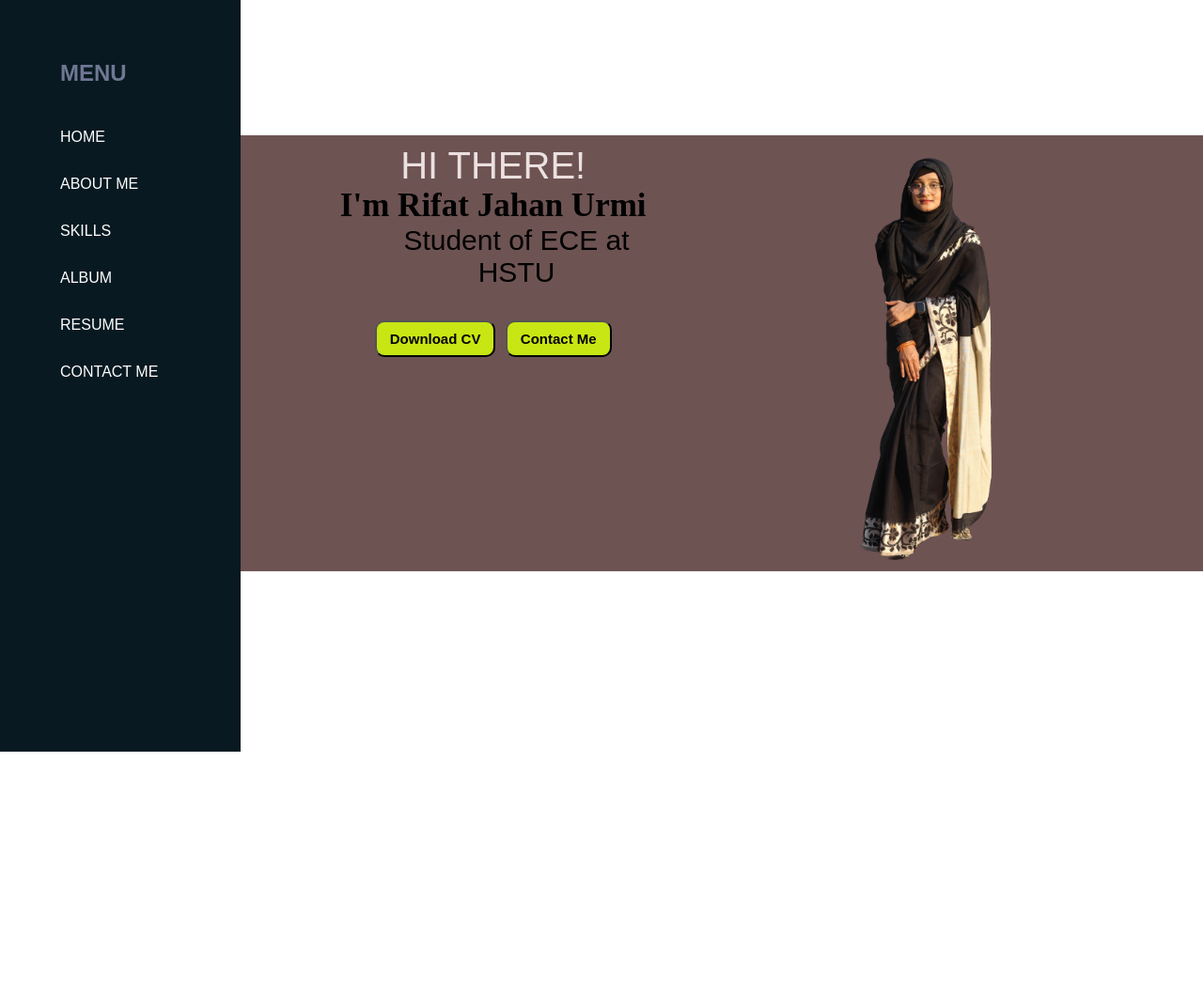
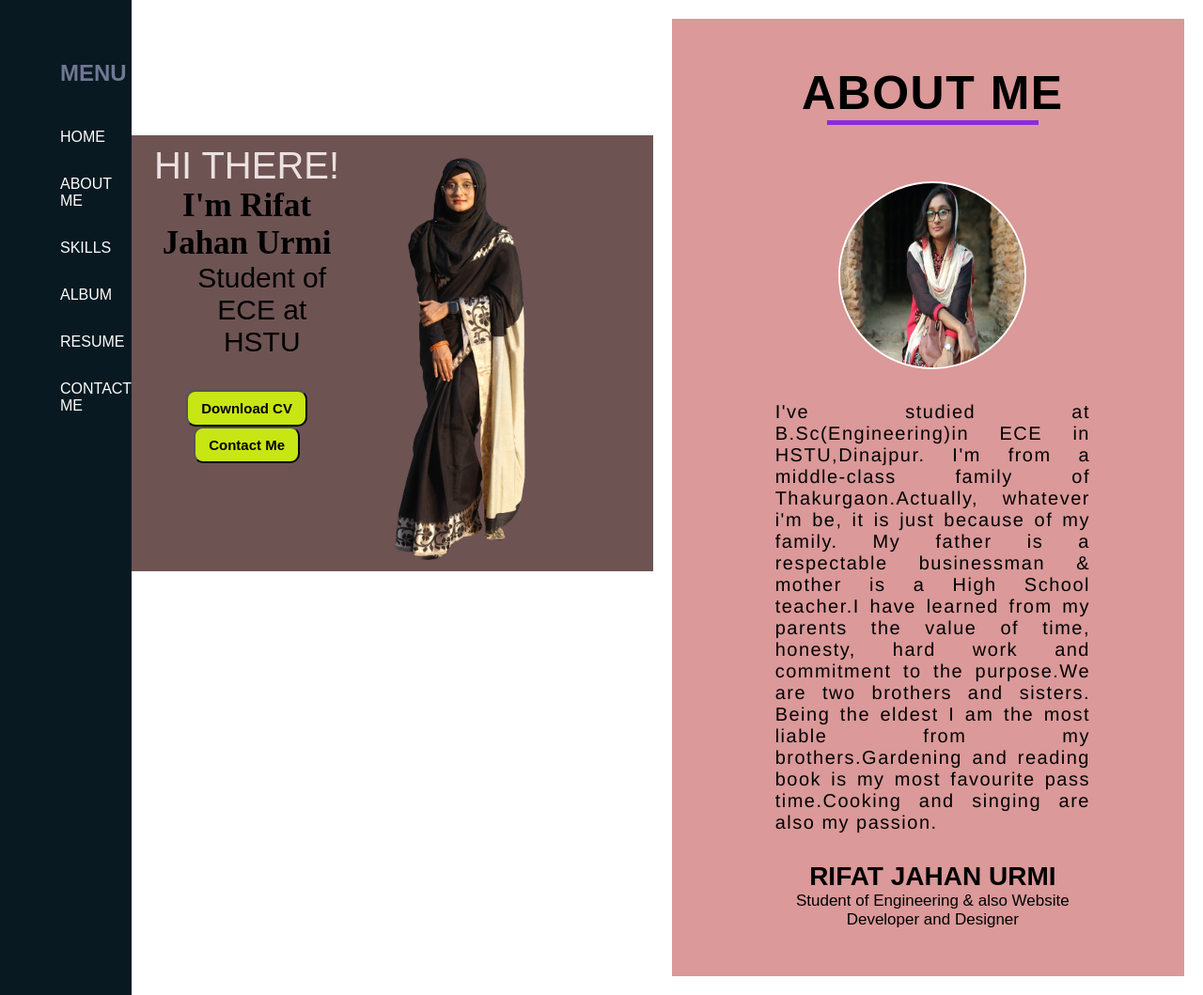
Before and after one commit to Rifurmi/urmi, a plain HTML site: page index.html in a window 1280 px wide. Shown: the whole page at 94% size. Before the commit the page ends 800 px from the top, so only its background shows below. Drawn offline with Linux system fonts and the light colour scheme.

Commit message:
Update index.html

```diff
--- a/index.html
+++ b/index.html
@@ -39,6 +39,17 @@
             </div>
 
         </div>
+        <div class="wrapper">
+            <div class="testimonial">
+                <article>
+                    <h1>about me</h1>
+                    <img src="images/about.jpg">
+                    <blockquote>I've studied at B.Sc(Engineering)in ECE in HSTU,Dinajpur. I'm from a middle-class family of Thakurgaon.Actually, whatever i'm be, it is just because of my family. My father is a respectable businessman & mother is a High School teacher.I have learned from my parents the value of time, honesty, hard work and commitment to the purpose.We are two brothers and sisters. Being the eldest I am the most liable from my brothers.Gardening and reading book is my most favourite pass time.Cooking and singing are also my passion.</blockquote>
+                    <h5>Rifat Jahan Urmi</h5>
+                    <p>Student of Engineering & also Website Developer and Designer</p>
+                </article>
+            </div>
+        </div>
         </div>
     </body>
 </html>
```
